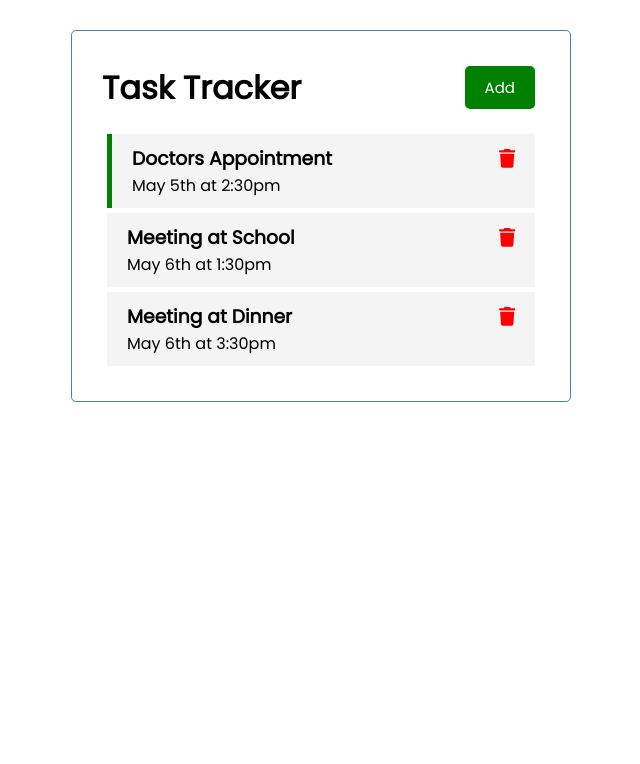
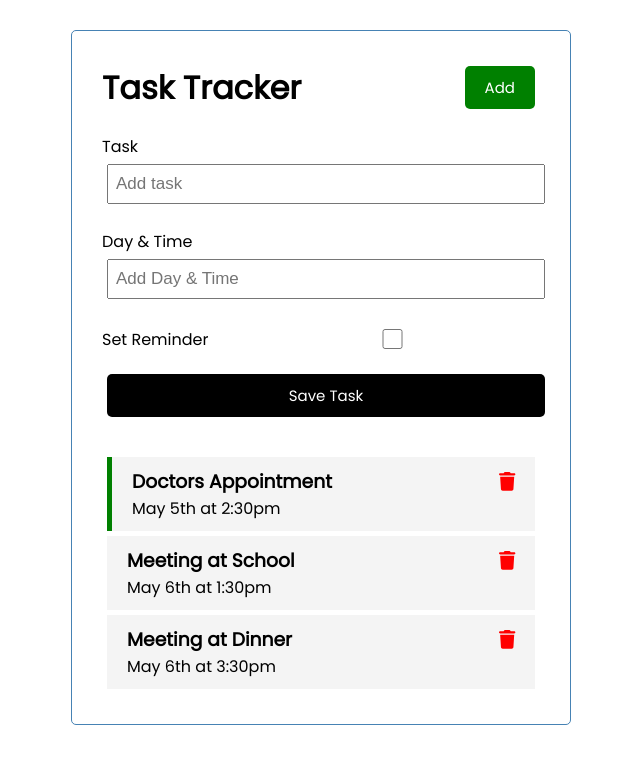
Before and after one commit to Seremba/angular-task-tracker-app, an Angular app: page / in a window 1280 px wide. Shown: the top 764 px of the page, without its empty margins (319-959 px from the left). Built offline with nearby package versions, Linux system fonts and the light colour scheme; data requests are answered from the project's data file.

Commit message:
added add-task component to the angular tracker app

```diff
--- a/src/app/app.module.ts
+++ b/src/app/app.module.ts
@@ -8,6 +8,7 @@
 import { ButtonComponent } from './components/button/button.component';
 import { TasksComponent } from './components/tasks/tasks.component';
 import { TasksItemComponent } from './components/tasks-item/tasks-item.component';
+import { AddTaskComponent } from './components/add-task/add-task.component';
 
 
 @NgModule({
@@ -16,7 +17,8 @@
     HeaderComponent,
     ButtonComponent,
     TasksComponent,
-    TasksItemComponent
+    TasksItemComponent,
+    AddTaskComponent
   ],
   imports: [
     BrowserModule,
--- /dev/null
+++ b/src/app/components/add-task/add-task.component.css
@@ -0,0 +1,3 @@
+.add-form{
+    margin-bottom: 40px;
+}
--- /dev/null
+++ b/src/app/components/add-task/add-task.component.html
@@ -0,0 +1,16 @@
+<form class="add-form">
+    <div class="form-control">
+        <label for="text">Task</label>
+        <input type="text" id="text" name="text" placeholder="Add task">
+    </div>
+    <div class="form-control">
+        <label for="text">Day & Time</label>
+        <input type="text" id="day" name="day" placeholder="Add Day & Time">
+    </div>
+
+    <div class="form-control form-control-check">
+        <label for="text">Set Reminder</label>
+        <input type="checkbox" id="reminder" name="reminder">
+    </div>
+    <input type="button" value="Save Task" class="btn btn-block">
+</form>
--- /dev/null
+++ b/src/app/components/add-task/add-task.component.ts
@@ -0,0 +1,18 @@
+import { Component, OnInit } from '@angular/core';
+
+@Component({
+  selector: 'app-add-task',
+  templateUrl: './add-task.component.html',
+  styleUrls: ['./add-task.component.css']
+})
+export class AddTaskComponent implements OnInit {
+  text!: string;
+  day!: string;
+  reminder: boolean = false;
+
+  constructor() { }
+
+  ngOnInit(): void {
+  }
+
+}
--- a/src/app/components/tasks/tasks.component.html
+++ b/src/app/components/tasks/tasks.component.html
@@ -1,3 +1,4 @@
+<app-add-task></app-add-task>
 <app-tasks-item
 (onDeleteTask) ="deleteTask(task)"
 (onToggleReminder)="toggleReminder(task)"
```
Also changed, not shown: 1 other file (tests, documents, lock files or other folders).
